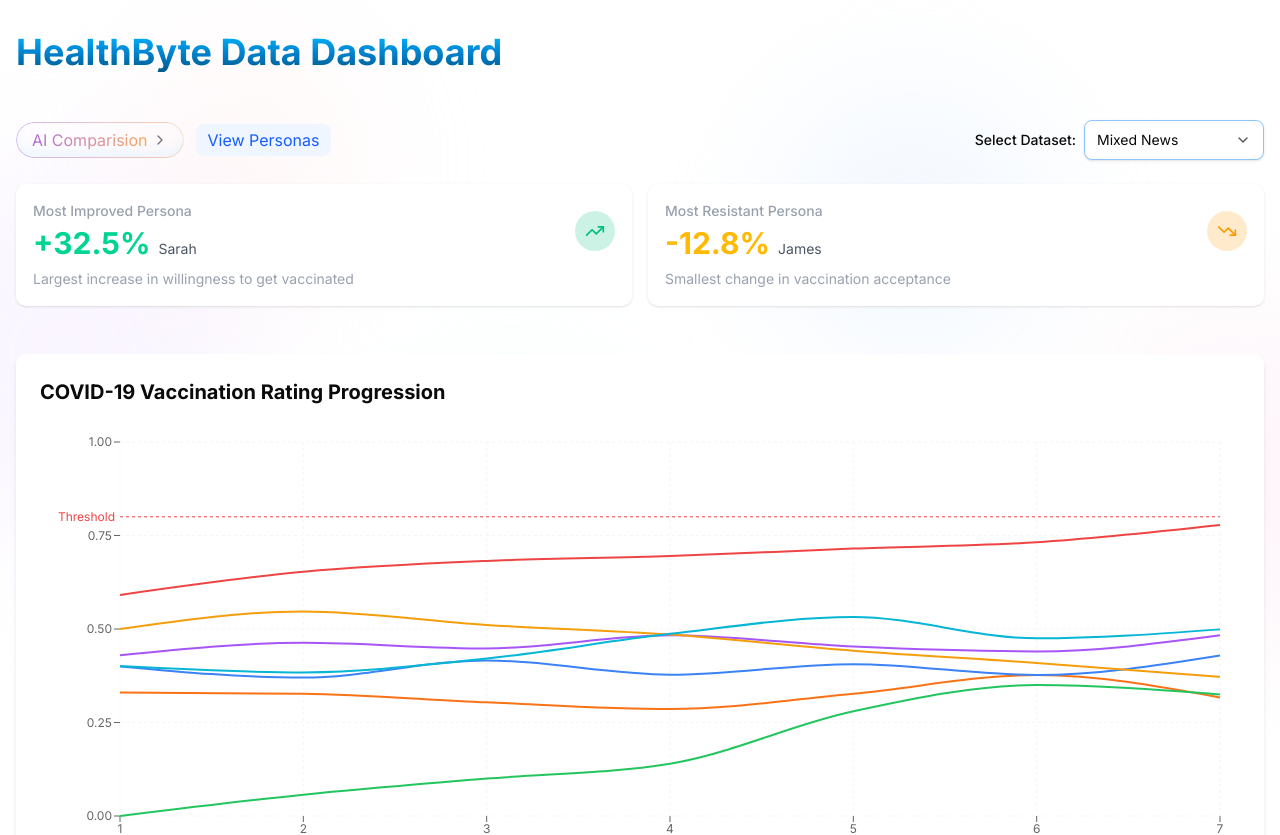
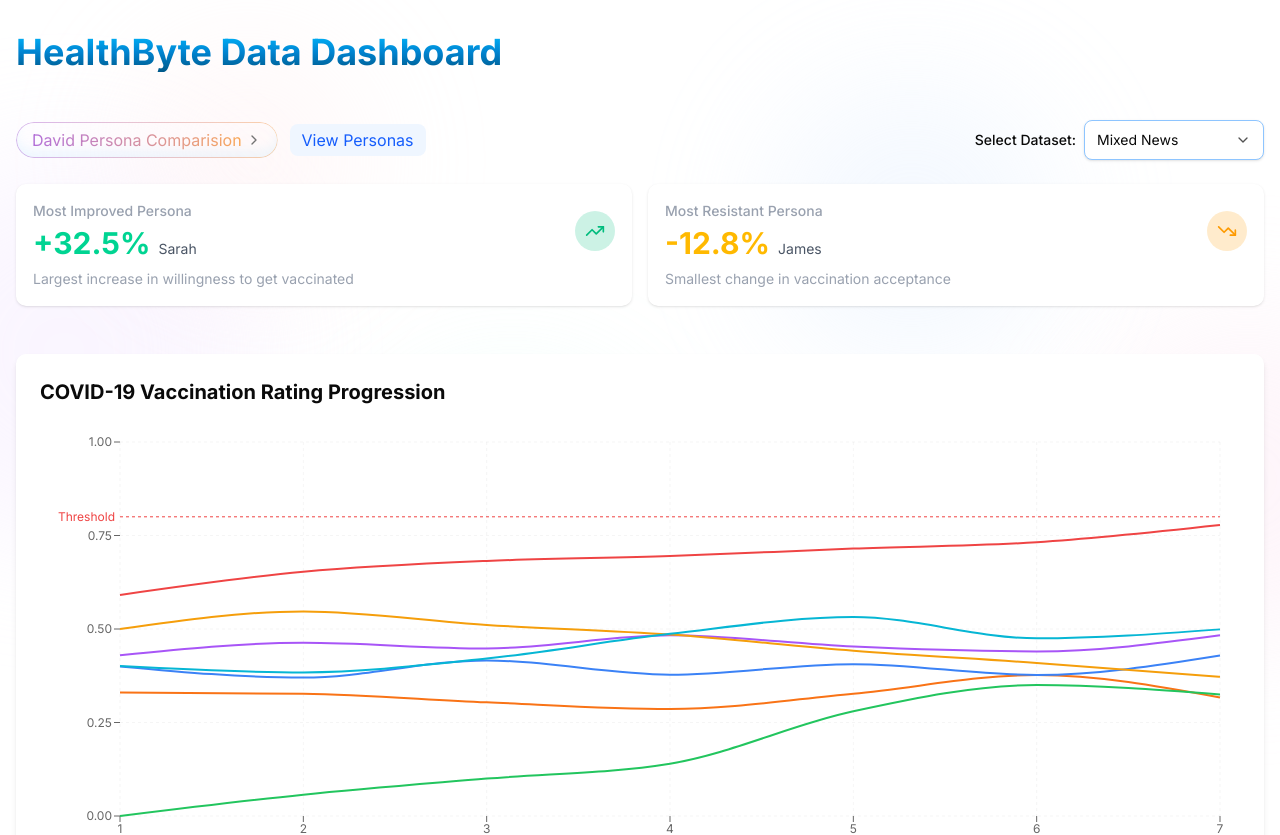
Before and after one commit to EduardKakosyan/atlantic-ai-conference-hackathon, a Next.js app in the folder dashboard/: page / in a window 1280 px wide. Shown: the top 835 px of the page. Built offline with nearby package versions, Linux system fonts and the light colour scheme.

Commit message:
final fix

```diff
--- a/dashboard/src/components/ai-comparision-button.tsx
+++ b/dashboard/src/components/ai-comparision-button.tsx
@@ -19,7 +19,7 @@ export function AIComparisionButton() {
         }}
       />
       <AnimatedGradientText className="text-md">
-        AI Comparision
+        David Persona Comparision
       </AnimatedGradientText>
       <ChevronRight
         className="ml-1 size-4 stroke-neutral-500 transition-transform
```
